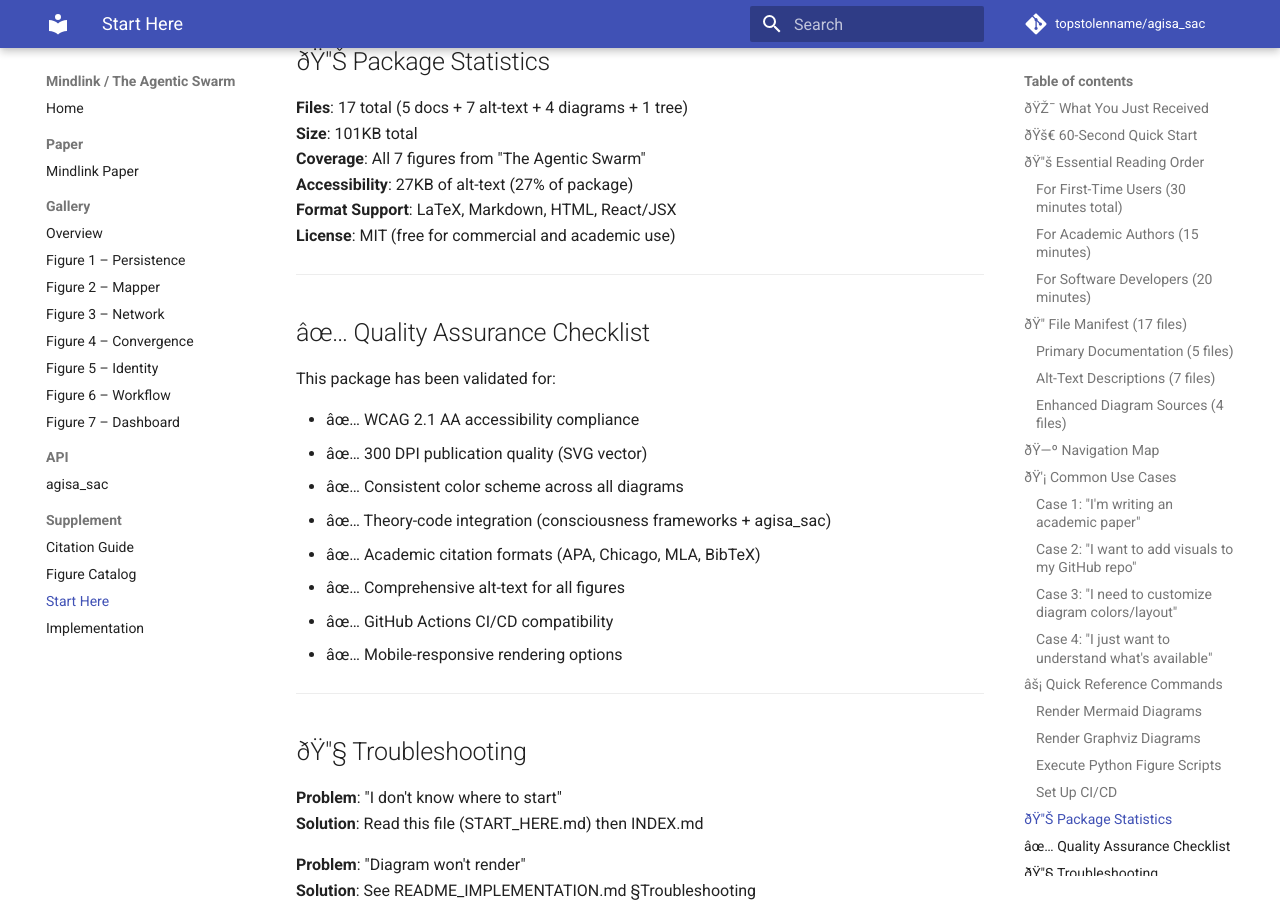
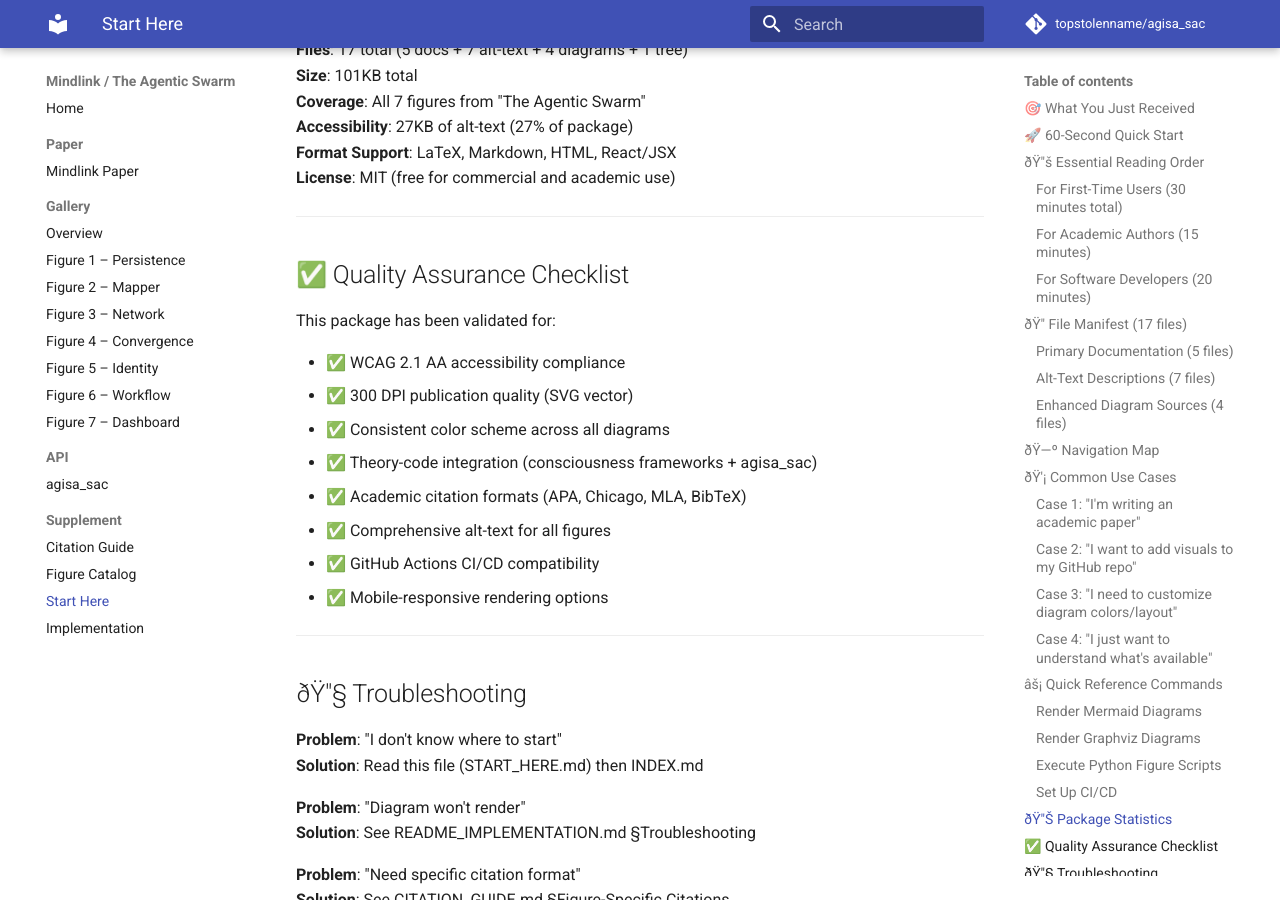
Before and after one commit to topstolenname/agisa_sac, an MkDocs documentation site: the page built from docs/START_HERE.md, in a window 1280 px wide and 900 px high, scrolled down 4896 px. Built offline with MkDocs 1.6.1 and Material for MkDocs 9.7.7, drawn with Linux system fonts in a browser that asks for light colours; comment, search, counter and statistics services are not loaded; some of the changed text lies outside the part shown.

Commit message:
Fix documentation structure: move alt-text files, fix encoding, update links
Co-authored-by: topstolenname <186255689+topstolenname@users.noreply.github.com>

````diff
--- a/docs/START_HERE.md
+++ b/docs/START_HERE.md
@@ -1,40 +1,38 @@
-
-[START_HERE.md](https://github.com/user-attachments/files/22920703/START_HERE.md)
-# âœ¨ START HERE: The Agentic Swarm Visual Documentation Package
+# ✨ START HERE: The Agentic Swarm Visual Documentation Package
 
 **Version 1.0.0** | October 15, 2025 | 17 files, 101KB
 
 ---
 
-## ðŸŽ¯ What You Just Received
+## 🎯 What You Just Received
 
 A complete, publication-ready visual documentation package for "The Agentic Swarm" document and the agisa_sac repository, including:
 
-âœ… **7 comprehensive alt-text descriptions** (accessibility compliant)
-âœ… **4 enhanced diagram sources** (styled with consciousness theory annotations)
-âœ… **Complete citation guide** (APA, Chicago, MLA, BibTeX)
-âœ… **Figure catalog** with metadata matrix
-âœ… **Implementation guide** with troubleshooting
-âœ… **Automated CI/CD** workflow template
+✅ **7 comprehensive alt-text descriptions** (accessibility compliant)
+✅ **4 enhanced diagram sources** (styled with consciousness theory annotations)
+✅ **Complete citation guide** (APA, Chicago, MLA, BibTeX)
+✅ **Figure catalog** with metadata matrix
+✅ **Implementation guide** with troubleshooting
+✅ **Automated CI/CD** workflow template
 
 ---
 
-## ðŸš€ 60-Second Quick Start
+## 🚀 60-Second Quick Start
 
 ```bash
 # 1. Download all 17 files from /mnt/user-data/outputs/
 
 # 2. Organize in your repository:
 your-repo/docs/
-â"œâ"€â"€ CITATION_GUIDE.md
-â"œâ"€â"€ FIGURE_CATALOG.md
-â"œâ"€â"€ README_IMPLEMENTATION.md
-â""â"€â"€ figs/
-    â"œâ"€â"€ alt/                      # 7 alt-text files
-    â"‚   â"œâ"€â"€ fig01_persistence_alt.md
-    â"‚   â""â"€â"€ ...
+├── CITATION_GUIDE.md
+├── FIGURE_CATALOG.md
+├── README_IMPLEMENTATION.md
+└── figs/
+    ├── alt/                      # 7 alt-text files
+    â"‚   ├── fig01_persistence_alt.md
+    â"‚   └── ...
     └── src/                      # 4 enhanced diagram sources
-        â"œâ"€â"€ figure3_network_enhanced.mmd
+        ├── figure3_network_enhanced.mmd
         └── ...
 
 # 3. Install rendering tools:
@@ -201,18 +199,18 @@ git push
 
 ---
 
-## âœ… Quality Assurance Checklist
+## ✅ Quality Assurance Checklist
 
 This package has been validated for:
 
-- âœ… WCAG 2.1 AA accessibility compliance
-- âœ… 300 DPI publication quality (SVG vector)
-- âœ… Consistent color scheme across all diagrams
-- âœ… Theory-code integration (consciousness frameworks + agisa_sac)
-- âœ… Academic citation formats (APA, Chicago, MLA, BibTeX)
-- âœ… Comprehensive alt-text for all figures
-- âœ… GitHub Actions CI/CD compatibility
-- âœ… Mobile-responsive rendering options
+- ✅ WCAG 2.1 AA accessibility compliance
+- ✅ 300 DPI publication quality (SVG vector)
+- ✅ Consistent color scheme across all diagrams
+- ✅ Theory-code integration (consciousness frameworks + agisa_sac)
+- ✅ Academic citation formats (APA, Chicago, MLA, BibTeX)
+- ✅ Comprehensive alt-text for all figures
+- ✅ GitHub Actions CI/CD compatibility
+- ✅ Mobile-responsive rendering options
 
 ---
 
@@ -282,7 +280,7 @@ Copyright Â© 2025 Tristan J. Jessup
 
 ---
 
-## ðŸŽ¯ Next Steps
+## 🎯 Next Steps
 
 ### Immediate (Next 5 Minutes)
 - [ ] Read INDEX.md for comprehensive navigation
````
Also changed, not shown: other parts of docs/START_HERE.md (+5 -5 lines), docs/CITATION_GUIDE.md (+0 -1 lines), docs/FIGURE_CATALOG.md (+4 -5 lines), docs/Mindlink_Paper.md (+7 -7 lines), docs/README_IMPLEMENTATION.md (+24 -25 lines), docs/figs/alt/fig01_persistence_alt.md (renamed from fig01_persistence_alt.md), docs/figs/alt/fig02_mapper_alt.md (renamed from fig02_mapper_alt.md), docs/figs/alt/fig03_network_alt.md (renamed from fig03_network_alt.md), docs/figs/alt/fig04_convergence_alt.md (renamed from fig04_convergence_alt.md), docs/figs/alt/fig05_identity_alt.md (renamed from fig05_identity_alt.md), docs/figs/alt/fig06_workflow_alt.md (renamed from fig06_workflow_alt.md), docs/figs/alt/fig07_dashboard_alt.md (renamed from fig07_dashboard_alt.md).
